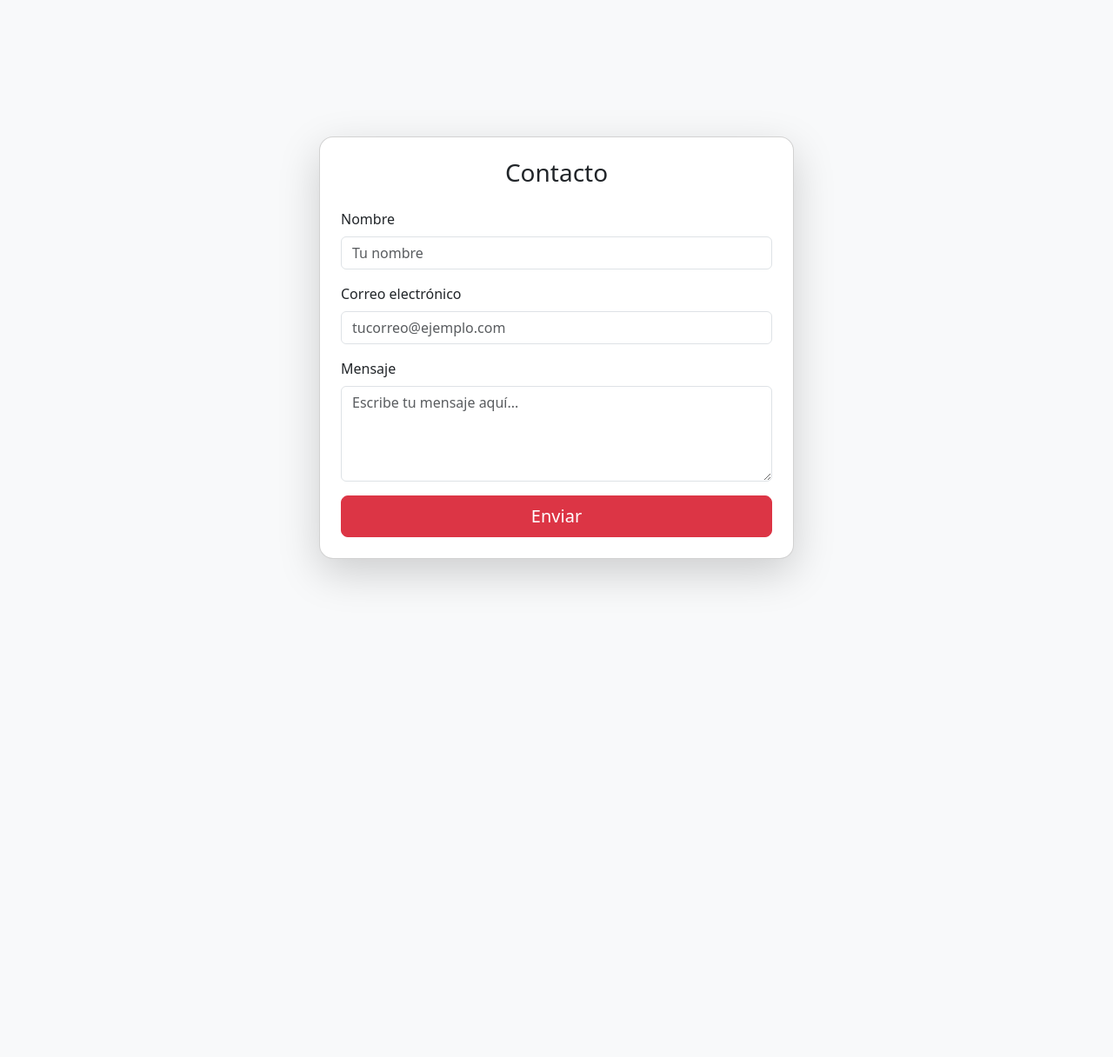
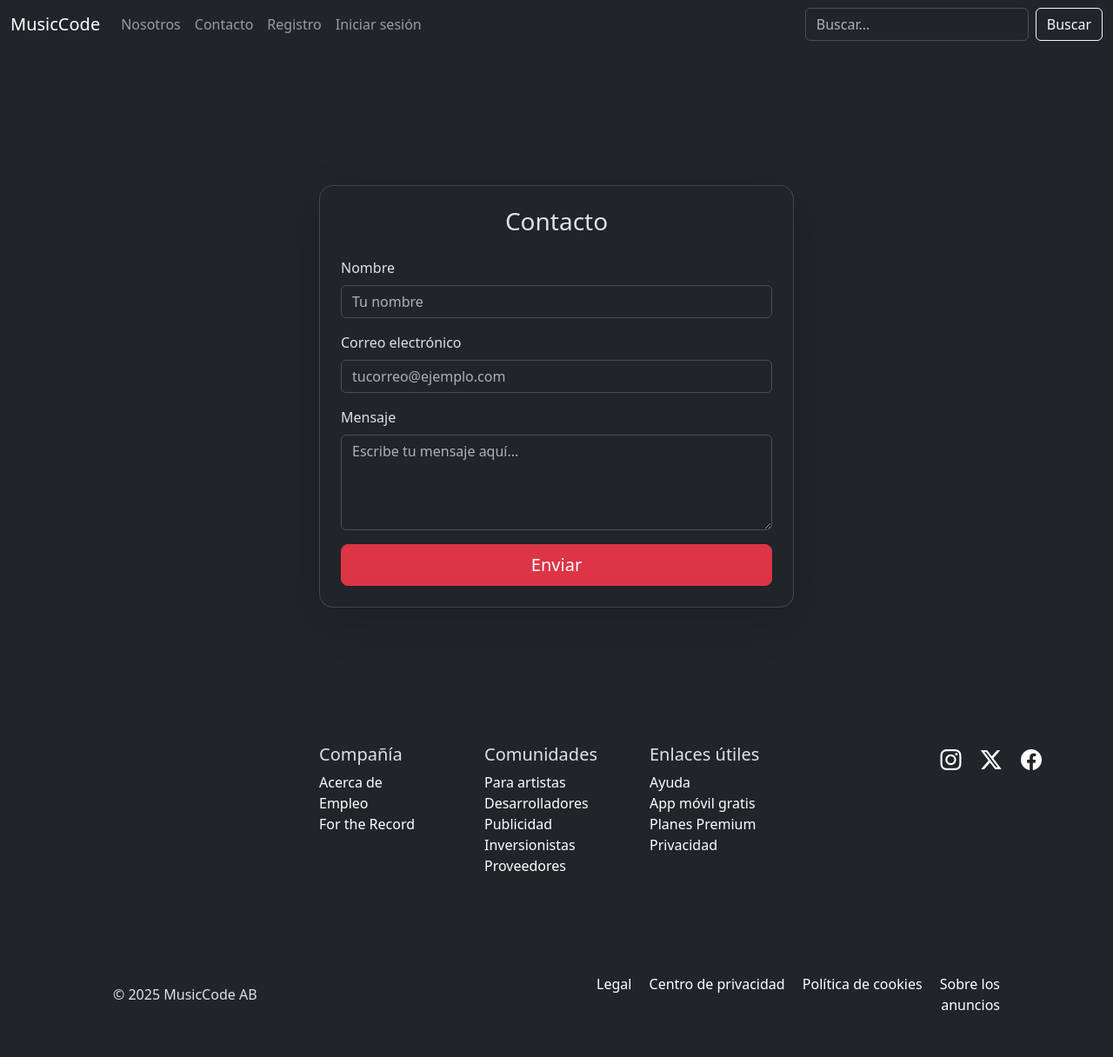
Before and after one commit to marilamas02-cloud/MusicCode, a plain HTML site: page pages/contacto.html in a window 1280 px wide. Shown: the whole page at 87% size. Before the commit the page ends 800 px from the top, so only its background shows below. Drawn offline with nearby package versions, Linux system fonts and the light colour scheme.

Commit message:
agrego nav y footer a contacto

```diff
--- a/pages/contacto.html
+++ b/pages/contacto.html
@@ -1,14 +1,84 @@
 <!DOCTYPE html>
-<html lang="es">
+<html lang="en" data-bs-theme="dark">
   <head>
-  <meta charset="UTF-8">
-  <meta name="viewport" content="width=device-width, initial-scale=1">
-  <title>Formulario de Contacto</title>
+    <meta charset="utf-8" />
+    <meta name="viewport" content="width=device-width, initial-scale=1" />
+    <meta name="description" content="Streaming sobre musica" />
+    <meta
+      name="keywords"
+      content="musica, genero, rock, trap, pop, cumbia, cuarteto"
+    />
+    <meta
+      name="author"
+      content="Marisol Lamas, Ornella Ricobelli, Abel Ruiz, Mauro Seu"
+    />
+    <title>MusicCode</title>
+    <link
+      href="https://cdn.jsdelivr.net/npm/bootstrap@5.3.8/dist/css/bootstrap.min.css"
+      rel="stylesheet"
+      integrity="sha384-sRIl4kxILFvY47J16cr9ZwB07vP4J8+LH7qKQnuqkuIAvNWLzeN8tE5YBujZqJLB"
+      crossorigin="anonymous"
+    />
+    <link
+      rel="stylesheet"
+      href="https://cdn.jsdelivr.net/npm/bootstrap-icons@1.11.3/font/bootstrap-icons.min.css"
+    />
+    <link rel="stylesheet" href="../css/style.css" />
+    <link rel="icon" href="favicon.icon" type="image/x-icon" />
+  </head>
+  <body>
+    <header>
+      <nav class="navbar navbar-expand-lg navbar-dark bg-dark">
+        <div class="container-fluid">
+          <a class="navbar-brand" href="../index.html">MusicCode</a>
+          <button
+            class="navbar-toggler"
+            type="button"
+            data-bs-toggle="collapse"
+            data-bs-target="#navbarContent"
+            aria-controls="navbarContent"
+            aria-expanded="false"
+            aria-label="Toggle navigation"
+          >
+            <span class="navbar-toggler-icon"></span>
+          </button>
 
-  <link href="https://cdn.jsdelivr.net/npm/bootstrap@5.3.2/dist/css/bootstrap.min.css" rel="stylesheet">
-</head>
-<body class="bg-light d-flex align-items-center justify-content-center vh-100">
+          <div class="collapse navbar-collapse" id="navbarContent">
+            <ul class="navbar-nav me-auto mb-2 mb-lg-0">
+              <li class="nav-item">
+                <a class="nav-link" href="../pages/nosotros.html">Nosotros</a>
+              </li>
+              <li class="nav-item">
+                <a class="nav-link" href="../pages/contacto.html">Contacto</a>
+              </li>
+              <li class="nav-item">
+                <a class="nav-link" href="../pages/registro.html">Registro</a>
+              </li>
+              <li class="nav-item">
+                <a class="nav-link" href="../pages/login.html">Iniciar sesión</a>
+              </li>
+            </ul>
 
+            <form class="d-flex" role="search">
+              <input
+                class="form-control me-2"
+                type="search"
+                placeholder="Buscar..."
+                aria-label="Buscar"
+              />
+              <button class="btn btn-outline-light" type="submit">
+                Buscar
+              </button>
+            </form>
+          </div>
+        </div>
+      </nav>
+
+    </header>
+    <main
+      class="bg-dark d-flex align-items-center justify-content-center vh-100"
+    >
+      <section class="contacto w-100">
         <div class="container">
           <div class="row justify-content-center">
             <div class="col-md-6">
@@ -17,34 +87,114 @@
                   <h3 class="text-center mb-4">Contacto</h3>
 
                   <form action="">
-
                     <div class="mb-3">
                       <label for="name" class="form-label">Nombre</label>
-                <input type="text" class="form-control" id="name" name="name" placeholder="Tu nombre" required>
+                      <input
+                        type="text"
+                        class="form-control"
+                        id="name"
+                        name="name"
+                        placeholder="Tu nombre"
+                        required
+                      />
                     </div>
 
                     <div class="mb-3">
-                <label for="email" class="form-label">Correo electrónico</label>
-                <input type="email" class="form-control" id="email" name="email" placeholder="tucorreo@ejemplo.com" required>
+                      <label for="email" class="form-label"
+                        >Correo electrónico</label
+                      >
+                      <input
+                        type="email"
+                        class="form-control"
+                        id="email"
+                        name="email"
+                        placeholder="tucorreo@ejemplo.com"
+                        required
+                      />
                     </div>
-
 
                     <div class="mb-3">
                       <label for="message" class="form-label">Mensaje</label>
-                <textarea class="form-control" id="message" name="message" rows="4" placeholder="Escribe tu mensaje aquí..." required></textarea>
+                      <textarea
+                        class="form-control"
+                        id="message"
+                        name="message"
+                        rows="4"
+                        placeholder="Escribe tu mensaje aquí..."
+                        required
+                      ></textarea>
                     </div>
 
-
                     <div class="d-grid">
-                <button type="submit" class="btn btn-danger btn-lg">Enviar</button>
+                      <button type="submit" class="btn btn-danger btn-lg">
+                        Enviar
+                      </button>
                     </div>
                   </form>
-
                 </div>
               </div>
             </div>
           </div>
         </div>
+      </section>
+    </main>
+    <footer>
+      <div class="container">
+        <div class="row text-center text-md-start">
+          <div class="col-md-3 mb-4 mb-md-0"></div>
+
+          <div class="col-md-2 mb-4">
+            <h5 class="footer-title">Compañía</h5>
+            <ul class="list-unstyled">
+              <li><a href="#">Acerca de</a></li>
+              <li><a href="#">Empleo</a></li>
+              <li><a href="#">For the Record</a></li>
+            </ul>
+          </div>
+
+          <div class="col-md-2 mb-4">
+            <h5 class="footer-title">Comunidades</h5>
+            <ul class="list-unstyled">
+              <li><a href="#">Para artistas</a></li>
+              <li><a href="#">Desarrolladores</a></li>
+              <li><a href="#">Publicidad</a></li>
+              <li><a href="#">Inversionistas</a></li>
+              <li><a href="#">Proveedores</a></li>
+            </ul>
+          </div>
+
+          <div class="col-md-2 mb-4">
+            <h5 class="footer-title">Enlaces útiles</h5>
+            <ul class="list-unstyled">
+              <li><a href="#">Ayuda</a></li>
+              <li><a href="#">App móvil gratis</a></li>
+              <li><a href="#">Planes Premium</a></li>
+              <li><a href="#">Privacidad</a></li>
+            </ul>
+          </div>
+
+          <div class="col-md-3 text-center text-md-end">
+            <div class="social-icons fs-4">
+              <i class="bi bi-instagram me-3"></i>
+              <i class="bi bi-twitter-x me-3"></i>
+              <i class="bi bi-facebook"></i>
+            </div>
+          </div>
+        </div>
+
+        <div class="footer-bottom text-center text-md-start mt-4 p-5">
+          <div class="row align-items-center">
+            <div class="col-md-6">© 2025 MusicCode AB</div>
+            <div class="col-md-6 text-md-end">
+              <a href="#" class="me-3">Legal</a>
+              <a href="#" class="me-3">Centro de privacidad</a>
+              <a href="#" class="me-3">Política de cookies</a>
+              <a href="#">Sobre los anuncios</a>
+            </div>
+          </div>
+        </div>
+      </div>
+    </footer>
 
     <script src="https://cdn.jsdelivr.net/npm/bootstrap@5.3.2/dist/js/bootstrap.bundle.min.js"></script>
   </body>
```
Lines whose indentation alone changed are shown as unchanged.
